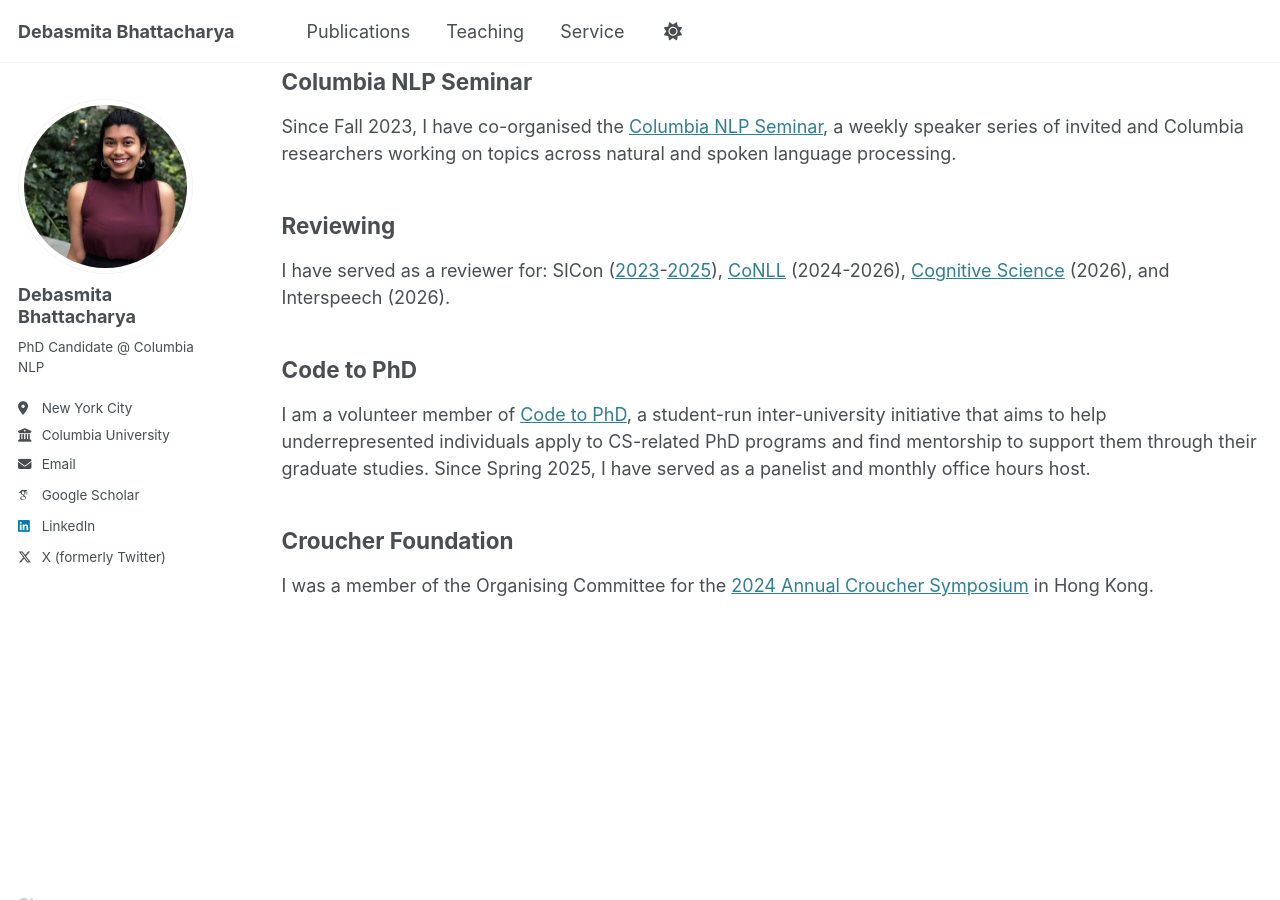
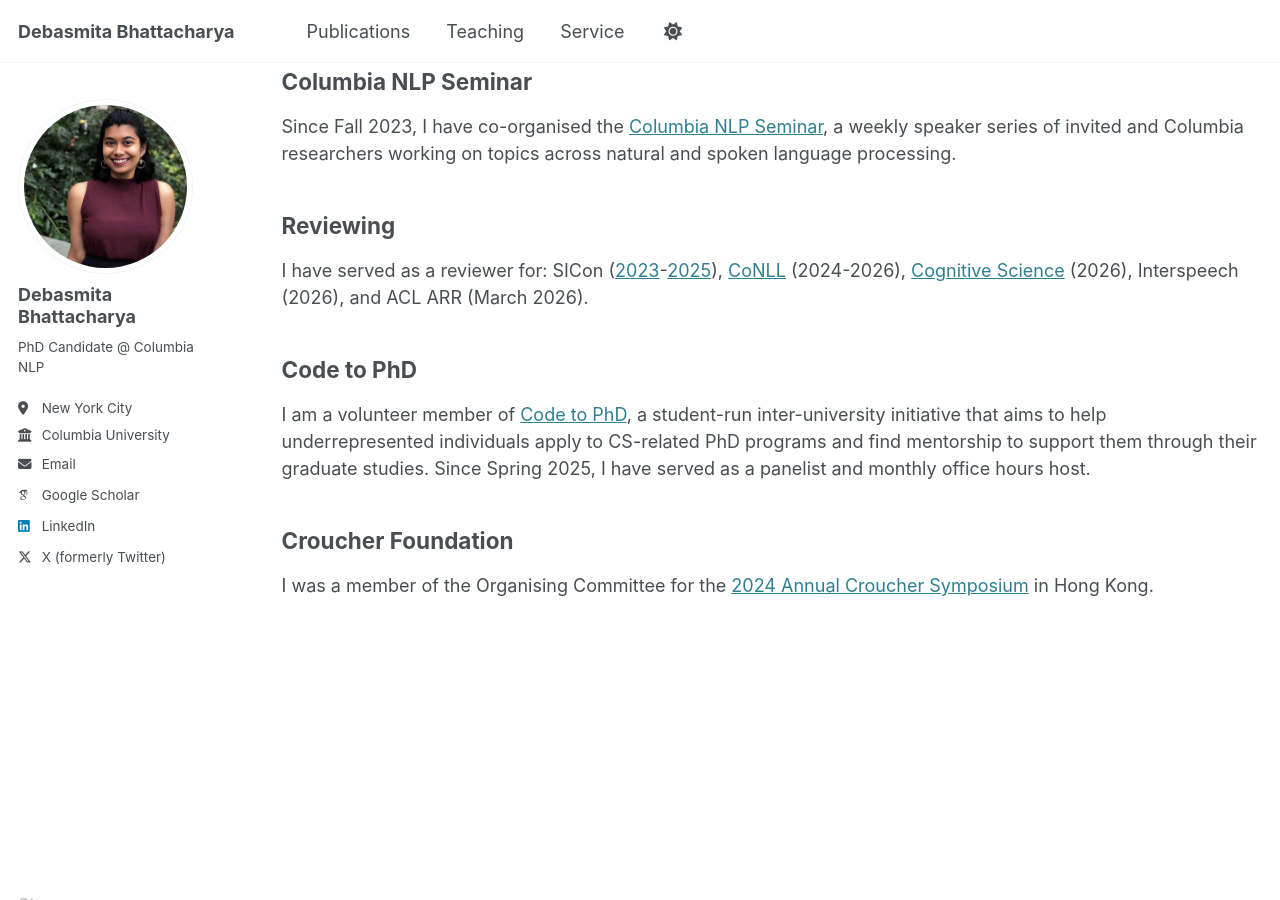
Before and after one commit to debasmita-b/debasmita-b.github.io, a Jekyll site: the page built from _pages/service.md, in a window 1280 px wide and 900 px high, scrolled down 556 px. Built offline with Jekyll 4.4.1, drawn with Linux system fonts in a browser that asks for light colours; some web fonts are replaced.

Commit message:
adding arr reviewing

```diff
--- a/_pages/service.md
+++ b/_pages/service.md
@@ -24,7 +24,7 @@ Since Fall 2023, I have co-organised the [Columbia NLP Seminar](https://siyan-sy
 
 ## Reviewing
 
-I have served as a reviewer for: SICon ([2023](https://sites.google.com/view/sicon-2023/)-[2025](https://sites.google.com/view/sicon2025/)), [CoNLL](https://conll.org) (2024-2026), [Cognitive Science](https://cognitivesciencesociety.org/cognitive-science-journal/) (2026), and Interspeech (2026).
+I have served as a reviewer for: SICon ([2023](https://sites.google.com/view/sicon-2023/)-[2025](https://sites.google.com/view/sicon2025/)), [CoNLL](https://conll.org) (2024-2026), [Cognitive Science](https://cognitivesciencesociety.org/cognitive-science-journal/) (2026), Interspeech (2026), and ACL ARR (March 2026).
 
 ## Code to PhD
 
```
